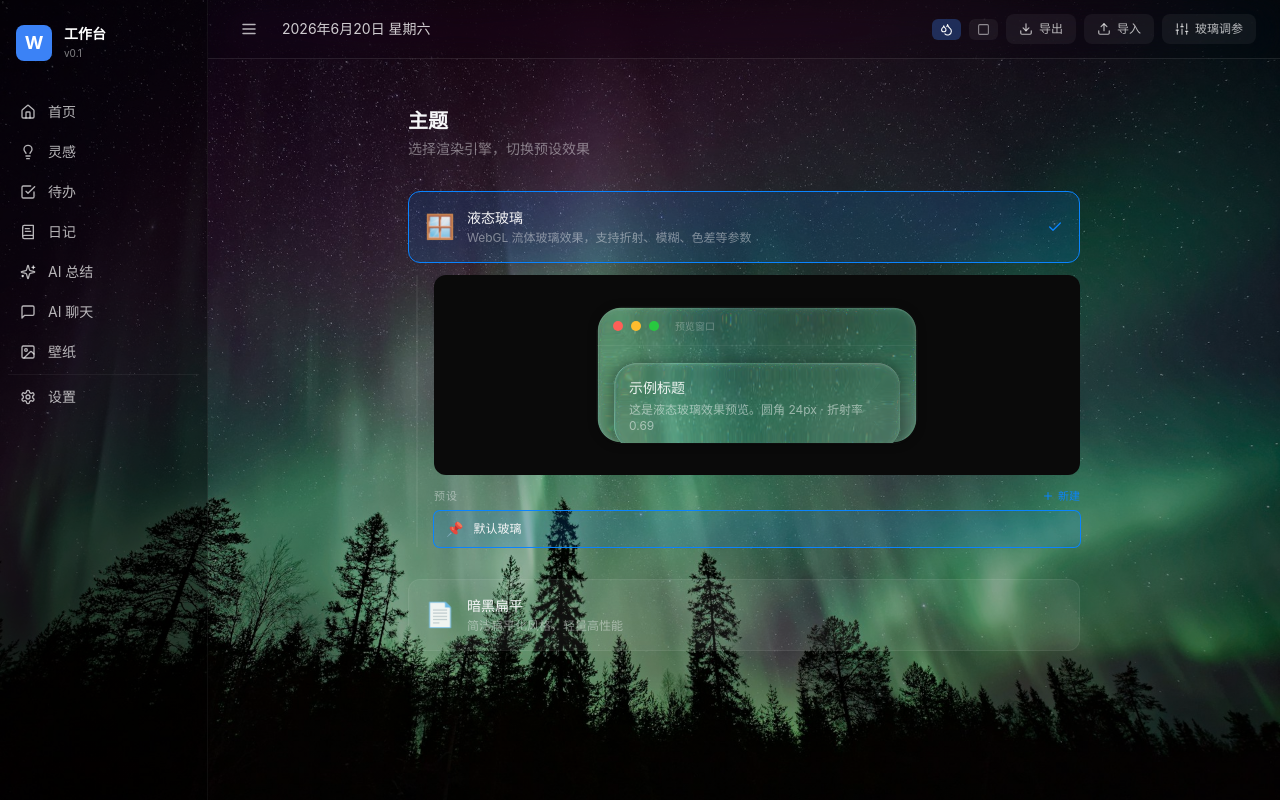
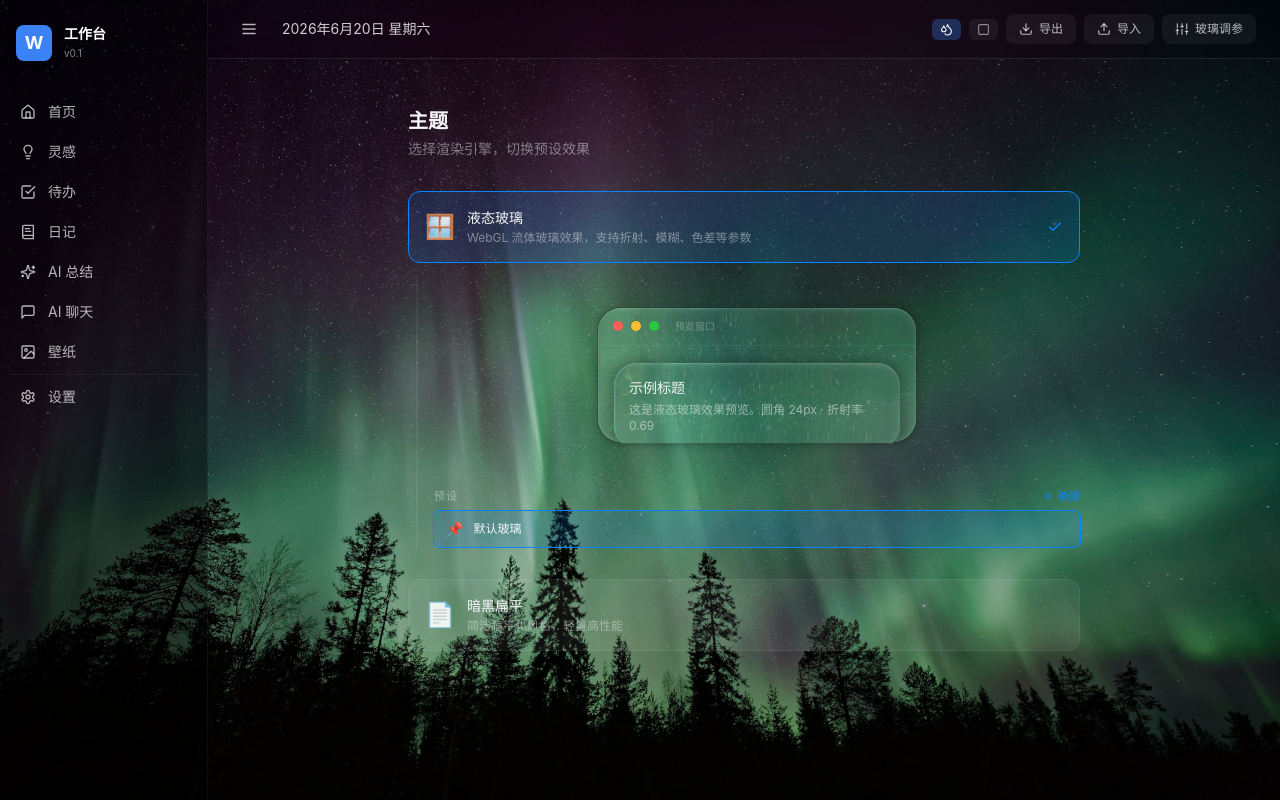
Before and after one commit to minkasang/CYQ_UI, a React (Vite) app in the folder 个人工作台/: page /theme in a window 1280 px wide. Built offline with nearby package versions, Linux system fonts and the light colour scheme; no server answers; a web font is replaced by a local one.

Commit message:
fix: 主题预览区背景透明化

```diff
--- a/个人工作台/src/modules/theme/pages/ThemePage.tsx
+++ b/个人工作台/src/modules/theme/pages/ThemePage.tsx
@@ -104,7 +104,7 @@ export function ThemePage() {
             {isActive && (
               <div className="mt-3 ml-2 pl-4 border-l-2 border-[var(--border-subtle)] space-y-3">
                 {/* 实时预览 */}
-                <div className="rounded-xl overflow-hidden bg-[var(--bg-root)]" style={{ height: 200 }}>
+                <div className="rounded-xl overflow-hidden bg-transparent" style={{ height: 200 }}>
                   <ThemePreview preset={activePreset?.engine === engine ? activePreset : enginePresetList[0] || null} />
                 </div>
 
```
